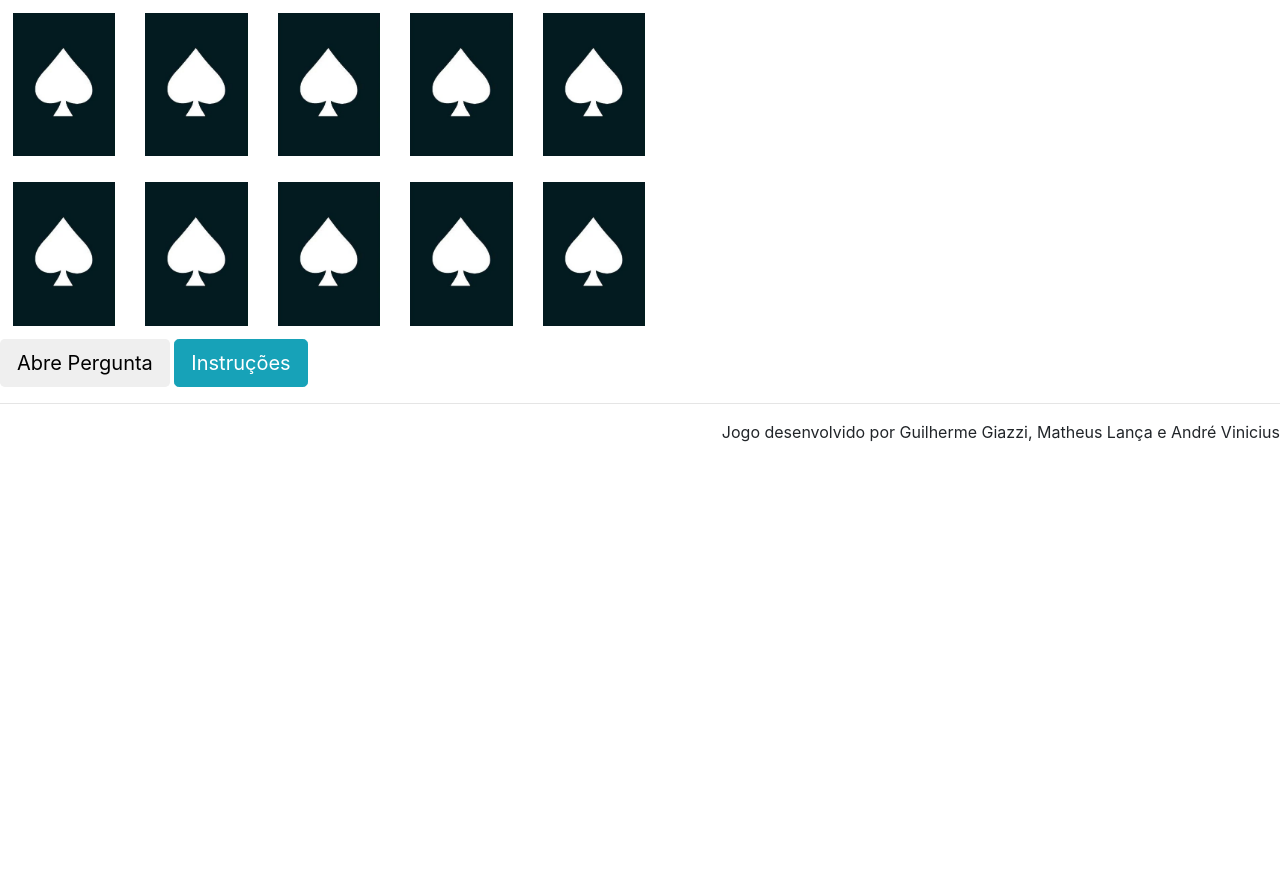
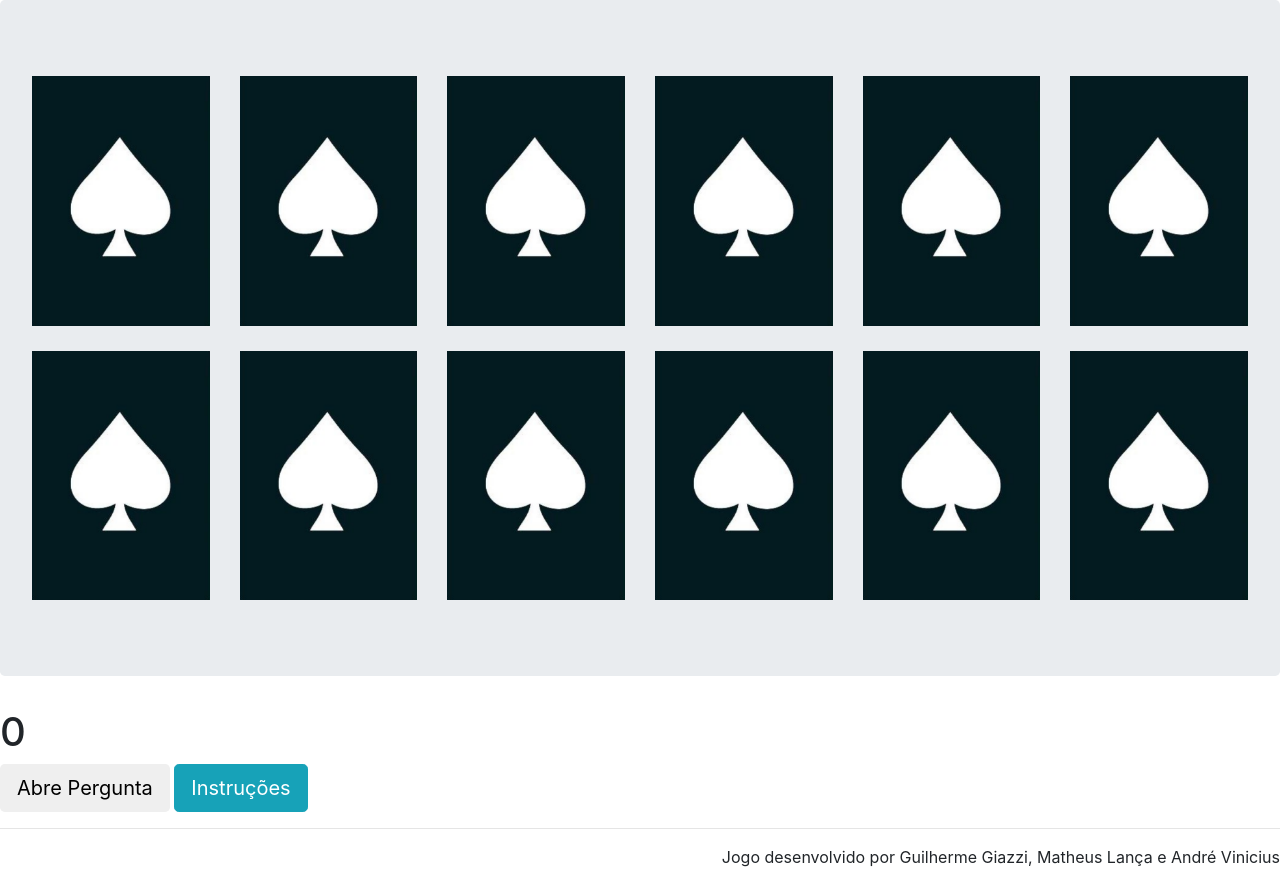
Before and after one commit to giazzi53/Improve-your-memory, a PHP site: page /aula/jogo.php in a window 1280 px wide. Before the commit the page ends 442 px from the top, so only its background shows below. Run offline with PHP 8.4, Linux system fonts and the light colour scheme; the visitor is signed in with stand-in values (Sample User, id 1).

Commit message:
Adicionando mais imagens e adicionando modal de perguntas

```diff
--- a/jogo.js
+++ b/jogo.js
@@ -28,9 +28,9 @@ function Card(id, name) { //classe Card
 }
 
 cards = ["images/queda-bastilha.png", "images/diretas-ja.png", "images/homem-lua.png",
-    "images/steve-jobs.png", "images/hitler.png", "images/queda-bastilha.png",
+    "images/steve-jobs.png", "images/hitler.png", "images/ronaldinho-2002.png", "images/queda-bastilha.png",
     "images/diretas-ja.png", "images/homem-lua.png",
-    "images/steve-jobs.png", "images/hitler.png"
+    "images/steve-jobs.png", "images/hitler.png","images/ronaldinho-2002.png"
 ];
 
 
@@ -102,6 +102,7 @@ $(document).ready(function () {
                     console.log('igual')
                     pontos++
                     document.getElementById('pontos').innerHTML = pontos
+                    openModal();
                  }
             }, 2000);
         console.log("antes do if final", vezes)
@@ -110,4 +111,29 @@ $(document).ready(function () {
             vezes = 0
         }
     });
+
+
+
+
 });
+    var modal = document.getElementById('simpleModal');
+    var modalBtn = document.getElementById('modalBtn');
+    var closeBtn = document.getElementsByClassName('closeBtn')[0];
+
+    modalBtn.addEventListener('click', openModal);
+    closeBtn.addEventListener('click', closeModal);
+    window.addEventListener('click', outsideClick);
+
+function openModal(){
+      modal.style.display = 'block';
+    }
+
+    function closeModal(){
+      modal.style.display = 'none';
+    }
+
+    function outsideClick(e){
+      if(e.target == modal){
+        modal.style.display = 'none';
+      }
+    }
--- a/jogo.php
+++ b/jogo.php
@@ -19,27 +19,32 @@ include('verifica_login.php');
     <script src="https://code.jquery.com/jquery-3.3.1.slim.min.js" integrity="sha384-q8i/X+965DzO0rT7abK41JStQIAqVgRVzpbzo5smXKp4YfRvH+8abtTE1Pi6jizo" crossorigin="anonymous"></script>
 <script src="https://cdnjs.cloudflare.com/ajax/libs/popper.js/1.14.3/umd/popper.min.js" integrity="sha384-ZMP7rVo3mIykV+2+9J3UJ46jBk0WLaUAdn689aCwoqbBJiSnjAK/l8WvCWPIPm49" crossorigin="anonymous"></script>
     <meta name="description" content="Exercite sua memória e previna-se contra o Alzheimer e outras doenças degenerativas">
-    <script src="jogo.js"></script>
+    <!-- <script src="jogo.js"></script> -->
 	<title>Improve your memory - Jogo</title>
 </head>
 
 <body>
-	<div class="cards">
-		<img class="hidden-card" src="images/hidden-card.png" onclick="revealCard(0)">
-		<img class="hidden-card" src="images/hidden-card.png" onclick="revealCard(1)">
-		<img class="hidden-card" src="images/hidden-card.png" onclick="revealCard(2)">
-		<img class="hidden-card" src="images/hidden-card.png" onclick="revealCard(3)">
-		<img class="hidden-card" src="images/hidden-card.png" onclick="revealCard(4)">
-
-		<br>
-
-		<img class="hidden-card" src="images/hidden-card.png" onclick="revealCard(5)">
-		<img class="hidden-card" src="images/hidden-card.png" onclick="revealCard(6)">
-		<img class="hidden-card" src="images/hidden-card.png" onclick="revealCard(7)">
-		<img class="hidden-card" src="images/hidden-card.png" onclick="revealCard(8)">
-		<img class="hidden-card" src="images/hidden-card.png" onclick="revealCard(9)">
-
+<div class="jumbotron text-center">
+		<div class="fluid-container">
+			<div class="row">
+				<img id="0" class="hidden-card col-md-2 col-sm-4" src="images/hidden-card.png">
+				<img id="1" class="hidden-card col-md-2 col-sm-4" src="images/hidden-card.png">
+				<img id="2" class="hidden-card col-md-2 col-sm-4" src="images/hidden-card.png">
+				<img id="3" class="hidden-card col-md-2 col-sm-4" src="images/hidden-card.png">
+				<img id="4" class="hidden-card col-md-2 col-sm-4" src="images/hidden-card.png">
+				<img id="5" class="hidden-card col-md-2 col-sm-4" src="images/hidden-card.png">
+			</div>
+			<div class="row">
+				<img id="6" class="hidden-card col-md-2 col-sm-4" src="images/hidden-card.png">
+				<img id="7" class="hidden-card col-md-2 col-sm-4" src="images/hidden-card.png">
+				<img id="8" class="hidden-card col-md-2 col-sm-4" src="images/hidden-card.png">
+				<img id="9" class="hidden-card col-md-2 col-sm-4" src="images/hidden-card.png">
+				<img id="10" class="hidden-card col-md-2 col-sm-4" src="images/hidden-card.png">
+				<img id="11" class="hidden-card col-md-2 col-sm-4" src="images/hidden-card.png">
+			</div>
+		</div>
 	</div>
+	<h1 id='pontos'>0</h1>
 	<button id="modalBtn" class="btn btn-default btn-lg">Abre Pergunta</button>
 
 	  <div id="simpleModal" class="modal">
@@ -50,10 +55,10 @@ include('verifica_login.php');
 	      </div>
 	      <div class="modal-body">
 			<form>
-			  <input type="radio" name="gender" value="male"> Pergunta A<br>
-			  <input type="radio" name="gender" value="female"> Pergunta B<br>
-			  <input type="radio" name="gender" value="other"> Pergunta C<br>
-			  <input type="radio" name="gender" value="other"> Pergunta D
+			  <input type="radio" name="" value=""> Pergunta A<br>
+			  <input type="radio" name="" value=""> Pergunta B<br>
+			  <input type="radio" name="" value=""> Pergunta C<br>
+			  <input type="radio" name="" value=""> Pergunta D
 			</form>
 	      </div>
 	      <div class="modal-footer">
```
Also changed, not shown: jogo.html (+25 -21 lines), images/ronaldinho-2002.png (added).
